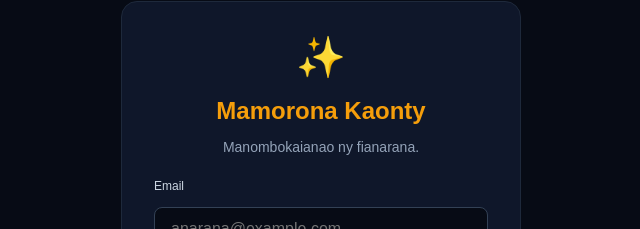
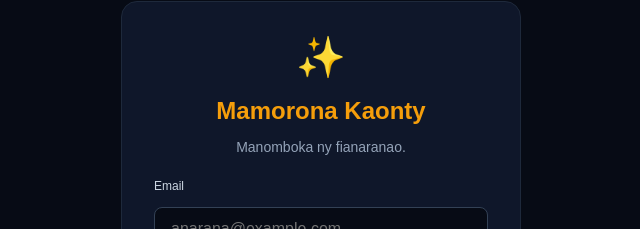
Before and after one commit to 261Topexacte1xbet/ndao-hianatra-langue, a Next.js app: page /register in a window 1280 px wide. Shown: the part 141-370 px from the top of the page, without its empty margins (319-959 px from the left). Built offline with nearby package versions, Linux system fonts and the light colour scheme; no server answers.

Commit message:
Update page.tsx

```diff
--- a/app/register/page.tsx
+++ b/app/register/page.tsx
@@ -2,11 +2,6 @@
 
 import React, { useState } from 'react'
 import { createClient } from '@supabase/supabase-js'
-
-const supabase = createClient(
-  process.env.NEXT_PUBLIC_SUPABASE_URL || '',
-  process.env.NEXT_PUBLIC_SUPABASE_ANON_KEY || ''
-)
 
 export default function RegisterPage() {
   const [email, setEmail] = useState('')
@@ -20,6 +15,10 @@ export default function RegisterPage() {
     e.preventDefault()
     setLoading(true)
     setMessage('')
+
+    const supabaseUrl = process.env.NEXT_PUBLIC_SUPABASE_URL || 'https://qkdpts.supabase.co'
+    const supabaseAnonKey = process.env.NEXT_PUBLIC_SUPABASE_ANON_KEY || ''
+    const supabase = createClient(supabaseUrl, supabaseAnonKey)
 
     const { error } = await supabase.auth.signUp({
       email,
@@ -40,10 +39,10 @@ export default function RegisterPage() {
       <div style={{ width: '100%', maxWidth: '400px', backgroundColor: '#0f172a', padding: '2rem', borderRadius: '1rem', border: '1px solid #1e293b', color: 'white', textAlign: 'center' }}>
         <div style={{ fontSize: '2.5rem', marginBottom: '1rem' }}>✨</div>
         <h1 style={{ fontSize: '1.5rem', fontWeight: 'bold', color: '#f59e0b', marginBottom: '0.25rem' }}>Mamorona Kaonty</h1>
-        <p style={{ fontSize: '0.875rem', color: '#94a3b8', marginBottom: '1.5rem' }}>Manombokaianao ny fianarana.</p>
+        <p style={{ fontSize: '0.875rem', color: '#94a3b8', marginBottom: '1.5rem' }}>Manomboka ny fianaranao.</p>
 
         {message && (
-          <div style={{ marginBottom: '1rem', padding: '0.75rem', fontSize: '0.875rem', color: success ? '#10b981' : '#ef4444', backgroundColor: success ? 'rgba(16, 185, 129, 0.1)' : 'rgba(239, 68, 68, 0.1)', border: `1px solid ${success ? 'rgba(16, 185, 129, 0.2)' : 'rgba(239, 68, 68, 0.2'}`, borderRadius: '0.5rem' }}>
+          <div style={{ marginBottom: '1rem', padding: '0.75rem', fontSize: '0.875rem', color: success ? '#10b981' : '#ef4444', backgroundColor: success ? 'rgba(16, 185, 129, 0.1)' : 'rgba(239, 68, 68, 0.1)', border: `1px solid ${success ? 'rgba(16, 185, 129, 0.2)' : 'rgba(239, 68, 68, 0.2)'}`, borderRadius: '0.5rem' }}>
             {message}
           </div>
         )}
@@ -78,10 +77,8 @@ export default function RegisterPage() {
                 style={{ position: 'absolute', right: '12px', background: 'none', border: 'none', cursor: 'pointer', display: 'flex', alignItems: 'center', color: '#94a3b8' }}
               >
                 {showPassword ? (
-                  /* Icon Maso mihidy (Eye Off) */
                   <svg xmlns="http://www.w3.org/2000/svg" width="20" height="20" viewBox="0 0 24 24" fill="none" stroke="currentColor" strokeWidth="2" strokeLinecap="round" strokeLinejoin="round"><path d="M9.88 9.88a3 3 0 1 0 4.24 4.24"/><path d="M10.73 5.08A10.43 10.43 0 0 1 12 5c7 0 10 7 10 7a13.16 13.16 0 0 1-1.67 2.68"/><path d="M6.61 6.61A13.526 13.526 0 0 0 2 12s3 7 10 7a9.74 9.74 0 0 0 5.39-1.61"/><line x1="2" x2="22" y1="2" y2="22"/></svg>
                 ) : (
-                  /* Icon Maso misokatra (Eye) */
                   <svg xmlns="http://www.w3.org/2000/svg" width="20" height="20" viewBox="0 0 24 24" fill="none" stroke="currentColor" strokeWidth="2" strokeLinecap="round" strokeLinejoin="round"><path d="M2 12s3-7 10-7 10 7 10 7-3 7-10 7-10-7-10-7Z"/><circle cx="12" cy="12" r="3"/></svg>
                 )}
               </button>
@@ -106,4 +103,4 @@ export default function RegisterPage() {
       </div>
     </div>
   )
-      }
+                           }
```
